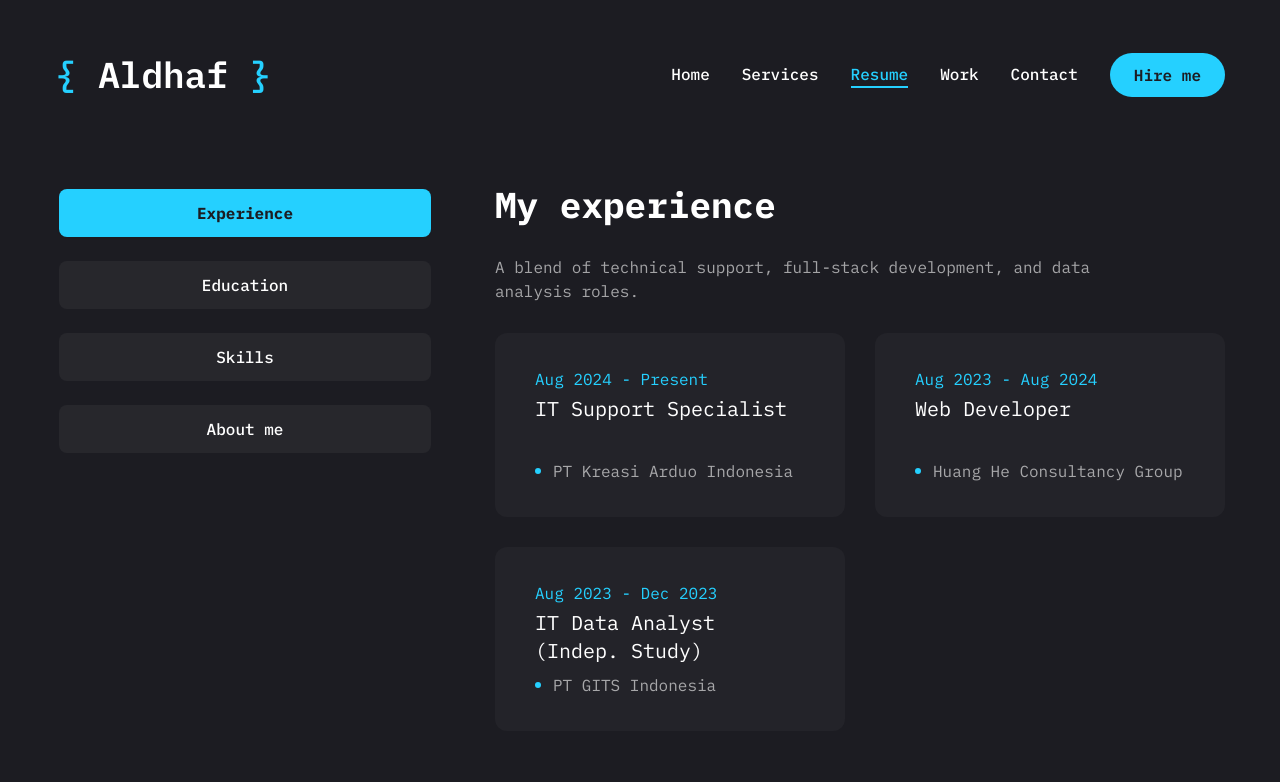
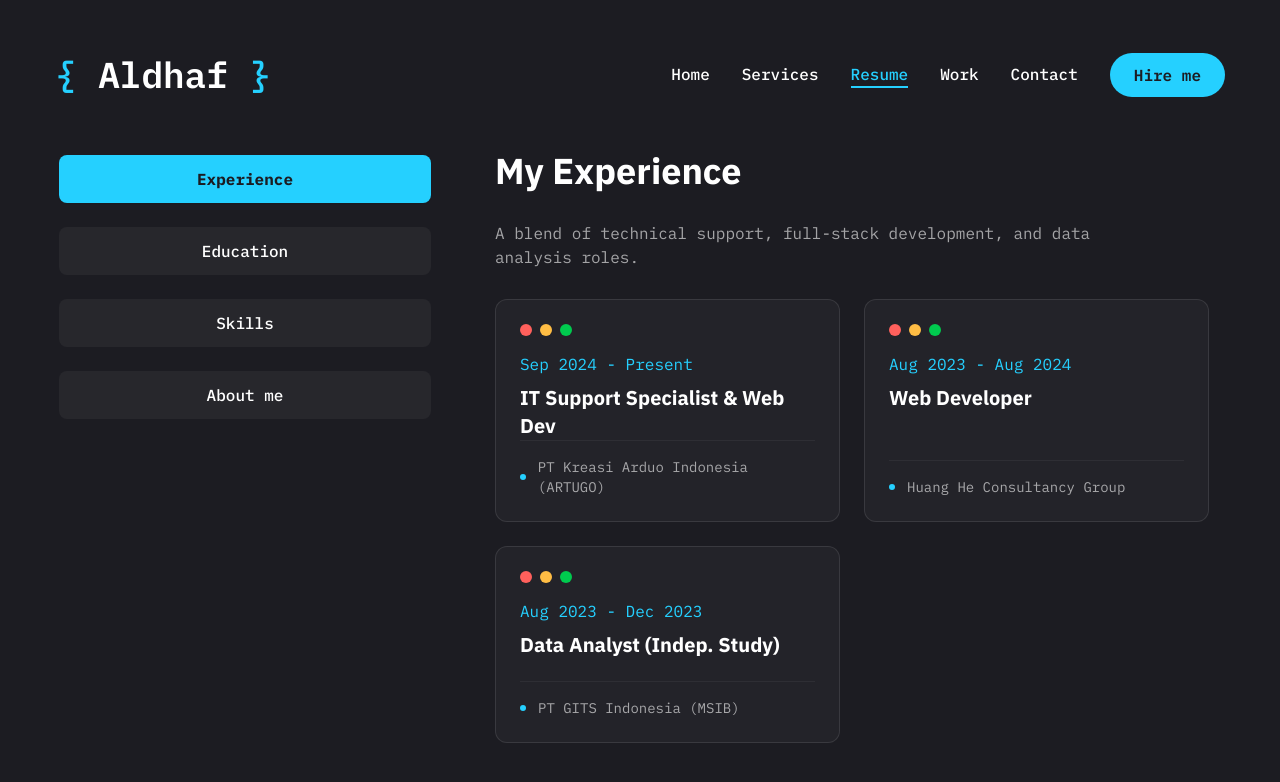
Before and after one commit to Aldhaf/aldhaf-portfolio, a Next.js app: page /resume in a window 1280 px wide. Shown: the top 782 px of the page. Built offline with nearby package versions, Linux system fonts and the light colour scheme.

Commit message:
"commit changes"

```diff
--- a/app/resume/page.jsx
+++ b/app/resume/page.jsx
@@ -11,7 +11,6 @@ import {
   FaPython,
   FaLinux,
   FaNodeJs,
-  FaDatabase, // General DB icon
 } from "react-icons/fa";
 
 import {
@@ -21,38 +20,36 @@ import {
   SiMysql,
   SiTableau,
   SiOdoo,
-  SiGooglelookerstudio,
   SiGoogleappsscript,
-  SiDocker
+  SiDocker,
 } from "react-icons/si";
 
-//about data
+// About Data (Bento Grid Version)
 const about = {
   title: "About Me",
   description:
-    "Informatics Engineering graduate with a GPA of 3.84 and over 1.5 years of professional experience. I bridge the gap between robust IT operations and modern software development, building scalable web apps while ensuring the infrastructure behind them runs seamlessly.",
+    "Informatics Engineering graduate bridging the gap between robust IT operations and modern software development. I build scalable applications while ensuring infrastructure reliability.",
   info: [
-    {fieldName: "Name", fieldValue: "Aldhaf Fadlilah"},
-    {fieldName: "Phone", fieldValue: "(+62) 877 7930 7421"},
-    {fieldName: "Experience", fieldValue: "1,5+ Years"},
-    {fieldName: "Address", fieldValue: "Bekasi, West Java"},
-    {fieldName: "Nationality", fieldValue: "Indonesia"},
-    {fieldName: "Email", fieldValue: "aldhaftims06@gmail.com"},
-    {fieldName: "Freelance", fieldValue: "Available"},
-    {fieldName: "Languages", fieldValue: "Indonesia(native), English(intermediate)"},
+    { fieldName: "Name", fieldValue: "Aldhaf Fadlilah" },
+    { fieldName: "Phone", fieldValue: "(+62) 877 7930 7421" },
+    { fieldName: "Experience", fieldValue: "1.5+ Years (Pro)" },
+    { fieldName: "Nationality", fieldValue: "Indonesia" },
+    { fieldName: "Email", fieldValue: "aldhaftims06@gmail.com" },
+    { fieldName: "Freelance", fieldValue: "Available" },
+    { fieldName: "Languages", fieldValue: "Indonesian, English" },
   ],
 };
 
-// experience data
+// Experience Data
 const experience = {
   icon: "/assets/resume/badge.svg",
-  title: "My experience",
+  title: "My Experience",
   description: "A blend of technical support, full-stack development, and data analysis roles.",
   items: [
     {
-      company: "PT Kreasi Arduo Indonesia",
-      position: "IT Support Specialist",
-      duration: "Aug 2024 - Present",
+      company: "PT Kreasi Arduo Indonesia (ARTUGO)",
+      position: "IT Support Specialist & Web Dev",
+      duration: "Sep 2024 - Present",
     },
     {
       company: "Huang He Consultancy Group",
@@ -60,67 +57,56 @@ const experience = {
       duration: "Aug 2023 - Aug 2024",
     },
     {
-      company: "PT GITS Indonesia",
-      position: "IT Data Analyst (Indep. Study)",
+      company: "PT GITS Indonesia (MSIB)",
+      position: "Data Analyst (Indep. Study)",
       duration: "Aug 2023 - Dec 2023",
     },
   ],
 };
 
-// education data
+// Education Data
 const education = {
   icon: "/assets/resume/cap.svg",
-  title: "My education",
-  description: "",
+  title: "My Education",
+  description: "Focused on Software Engineering, Data Science, and continuous learning.",
   items: [
+    {
+      institution: "Universitas YARSI",
+      degree: "Bachelor of Informatics Engineering",
+      duration: "2020 - 2024",
+    },
     {
       institution: "Kampus Merdeka (MSIB)",
       degree: "Certified Data Analyst",
       duration: "Aug 2023 - Dec 2023",
     },
-    {
-      institution: "Universitas Yarsi",
-      degree: "Bachelor of Informatics Engineering Graduate",
-      duration: "2020-2024",
-    },
   ],
 };
 
-// skills data
+// Skills Data
 const skills = {
-  title: "My skills",
-  description: "",
+  title: "My Skills",
+  description: "A comprehensive toolkit covering Fullstack Dev, Data Analytics, and IT Ops.",
   skillList: [
-    // Frontend & Languages
     { icon: <SiNextdotjs />, name: "Next.js" },
     { icon: <FaReact />, name: "React.js" },
     { icon: <FaLaravel />, name: "Laravel" },
     { icon: <SiTypescript />, name: "TypeScript" },
     { icon: <SiTailwindcss />, name: "Tailwind CSS" },
-    // Backend & CMS
     { icon: <FaNodeJs />, name: "Node.js" },
     { icon: <FaWordpress />, name: "WordPress" },
     { icon: <SiOdoo />, name: "Odoo ERP" },
-    // Data & Database
     { icon: <FaPython />, name: "Python" },
     { icon: <SiMysql />, name: "MySQL / SQL" },
     { icon: <SiTableau />, name: "Tableau" },
     { icon: <SiGoogleappsscript />, name: "Apps Script" },
-    // DevOps & Tools
     { icon: <FaLinux />, name: "Linux Admin" },
     { icon: <SiDocker />, name: "Docker" },
   ],
 };
 
 import { Tabs, TabsContent, TabsList, TabsTrigger } from "@/components/ui/tabs";
-
-import {
-  Tooltip,
-  TooltipContent,
-  TooltipProvider,
-  TooltipTrigger,
-} from "@/components/ui/tooltip";
-
+import { Tooltip, TooltipContent, TooltipProvider, TooltipTrigger } from "@/components/ui/tooltip";
 import { ScrollArea } from "@/components/ui/scroll-area";
 import { motion } from "framer-motion";
 
@@ -146,31 +132,38 @@ const Resume = () => {
             <TabsTrigger value="about">About me</TabsTrigger>
           </TabsList>
 
-          {/* content */}
+          {/* Content Area */}
           <div className="min-h-[70vh] w-full">
-            {/* experience */}
+
+            {/* EXPERIENCE TAB */}
             <TabsContent value="experience" className="w-full">
               <div className="flex flex-col gap-[30px] text-center xl:text-left">
-                <h3 className="text-4xl font-bold ">{experience.title}</h3>
+                <h3 className="text-4xl font-bold font-heading">{experience.title}</h3>
                 <p className="max-w-[600px] text-white/60 mx-auto xl:mx-0">
                   {experience.description}
                 </p>
-                <ScrollArea className="h-[400px]">
-                  <ul className="grid grid-cols-1 lg:grid-cols-2 gap-[30px]">
+                <ScrollArea className="h-[480px]">
+                  <ul className="grid grid-cols-1 lg:grid-cols-2 gap-6 pr-4">
                     {experience.items.map((item, index) => {
                       return (
                         <li
                           key={index}
-                          className="bg-[#232329] h-[184px] py-6 px-10 rounded-xl flex flex-col justify-center items-center lg:items-start gap-1"
+                          className="bg-[#232329] p-6 rounded-xl border border-white/10 hover:border-accent transition-all duration-300 group flex flex-col justify-between"
                         >
-                          <span className="text-accent ">{item.duration}</span>
-                          <h3 className="text-xl max-w-[260px] min-h-[60px] text-center lg:text-left">
+                          {/* Terminal Header */}
+                          <div className="flex gap-2 mb-4">
+                            <span className="w-3 h-3 rounded-full bg-[#ff605c] group-hover:bg-[#ff605c]/80 transition-colors" />
+                            <span className="w-3 h-3 rounded-full bg-[#ffbd44] group-hover:bg-[#ffbd44]/80 transition-colors" />
+                            <span className="w-3 h-3 rounded-full bg-[#00ca4e] group-hover:bg-[#00ca4e]/80 transition-colors" />
+                          </div>
+
+                          <span className="text-accent font-primary mb-2">{item.duration}</span>
+                          <h3 className="text-xl font-bold font-heading min-h-[50px]">
                             {item.position}
                           </h3>
-                          <div className="flex items-center gap-3 ">
-                            {/* dot */}
+                          <div className="flex items-center gap-3 mt-auto pt-4 border-t border-white/5">
                             <span className="w-[6px] h-[6px] rounded-full bg-accent"></span>
-                            <p className="text-white/60">{item.company}</p>
+                            <p className="text-white/60 text-sm">{item.company}</p>
                           </div>
                         </li>
                       );
@@ -180,29 +173,35 @@ const Resume = () => {
               </div>
             </TabsContent>
 
-            {/* education */}
+            {/* EDUCATION TAB */}
             <TabsContent value="education" className="w-full">
               <div className="flex flex-col gap-[30px] text-center xl:text-left">
-                <h3 className="text-4xl font-bold ">{education.title}</h3>
+                <h3 className="text-4xl font-bold font-heading">{education.title}</h3>
                 <p className="max-w-[600px] text-white/60 mx-auto xl:mx-0">
                   {education.description}
                 </p>
-                <ScrollArea className="h-[400px]">
-                  <ul className="grid grid-cols-1 lg:grid-cols-2 gap-[30px]">
+                <ScrollArea className="h-[480px]">
+                  <ul className="grid grid-cols-1 lg:grid-cols-2 gap-6 pr-4">
                     {education.items.map((item, index) => {
                       return (
                         <li
                           key={index}
-                          className="bg-[#232329] h-[184px] py-6 px-10 rounded-xl flex flex-col justify-center items-center lg:items-start gap-1"
+                          className="bg-[#232329] p-6 rounded-xl border border-white/10 hover:border-accent transition-all duration-300 group flex flex-col justify-between"
                         >
-                          <span className="text-accent ">{item.duration}</span>
-                          <h3 className="text-xl max-w-[260px] min-h-[60px] text-center lg:text-left">
+                          {/* Terminal Header */}
+                          <div className="flex gap-2 mb-4">
+                            <span className="w-3 h-3 rounded-full bg-[#ff605c] group-hover:bg-[#ff605c]/80" />
+                            <span className="w-3 h-3 rounded-full bg-[#ffbd44] group-hover:bg-[#ffbd44]/80" />
+                            <span className="w-3 h-3 rounded-full bg-[#00ca4e] group-hover:bg-[#00ca4e]/80" />
+                          </div>
+
+                          <span className="text-accent font-primary mb-2">{item.duration}</span>
+                          <h3 className="text-xl font-bold font-heading min-h-[50px]">
                             {item.degree}
                           </h3>
-                          <div className="flex items-center gap-3 ">
-                            {/* dot */}
+                          <div className="flex items-center gap-3 mt-auto pt-4 border-t border-white/5">
                             <span className="w-[6px] h-[6px] rounded-full bg-accent"></span>
-                            <p className="text-white/60">{item.institution}</p>
+                            <p className="text-white/60 text-sm">{item.institution}</p>
                           </div>
                         </li>
                       );
@@ -212,28 +211,29 @@ const Resume = () => {
               </div>
             </TabsContent>
 
-            {/* skills */}
+            {/* SKILLS TAB */}
             <TabsContent value="skills" className="w-full h-full">
               <div className="flex flex-col gap-[30px] h-[548px]">
                 <div className="flex flex-col gap-[30px] text-center xl:text-left">
-                  <h3 className="text-4xl font-bold ">{skills.title}</h3>
+                  <h3 className="text-4xl font-bold font-heading">{skills.title}</h3>
                   <p className="max-w-[600px] text-white/60 mx-auto xl:mx-0">
                     {skills.description}
                   </p>
                 </div>
-                <ul className="grid grid-cols-2 sm:grid-cols-3 md:grid-cols-4 gap-4 xl:gap-[30px]">
+                <ScrollArea className="h-[400px]">
+                  <ul className="grid grid-cols-2 sm:grid-cols-3 md:grid-cols-4 xl:grid-cols-5 gap-4 pr-4">
                     {skills.skillList.map((skill, index) => {
                       return (
                         <li key={index}>
                           <TooltipProvider delayDuration={100}>
                             <Tooltip>
-                            <TooltipTrigger className="w-full h-[150px] bg-[#232329] rounded-xl flex justify-center items-center group">
-                              <div className="text-6xl group-hover:text-accent transition-all duration-300">
+                              <TooltipTrigger className="w-full h-[120px] bg-[#232329] rounded-xl flex justify-center items-center border border-white/5 hover:border-accent transition-all duration-300 group hover:shadow-[0_0_20px_rgba(37,208,255,0.2)]">
+                                <div className="text-5xl group-hover:scale-110 group-hover:text-accent transition-all duration-300">
                                   {skill.icon}
                                 </div>
                               </TooltipTrigger>
                               <TooltipContent>
-                              <p className="capitalize">{skill.name}</p>
+                                <p className="capitalize font-primary">{skill.name}</p>
                               </TooltipContent>
                             </Tooltip>
                           </TooltipProvider>
@@ -241,34 +241,40 @@ const Resume = () => {
                       );
                     })}
                   </ul>
+                </ScrollArea>
               </div>
             </TabsContent>
 
-            {/* about me */}
-            <TabsContent
-              value="about"
-              className="w-full text-center xl:text-left"
-            >
+            {/* ABOUT ME TAB (Bento Grid) */}
+            <TabsContent value="about" className="w-full text-center xl:text-left">
               <div className="flex flex-col gap-[30px] h-[548px]">
-                <h3 className="text-4xl font-bold">{about.title}</h3>
+                <h3 className="text-4xl font-bold font-heading">{about.title}</h3>
                 <p className="max-w-[600px] text-white/60 mx-auto xl:mx-0">
                   {about.description}
                 </p>
-                <ul className="grid grid-cols-1 xl:grid-cols-2 gap-y-6 max-w-[620px] mx-auto xl:mx-0">
+                <ScrollArea className="h-[400px]">
+                  {/* Grid Bento Style untuk About Me */}
+                  <ul className="grid grid-cols-1 md:grid-cols-2 gap-4 pr-4">
                     {about.info.map((item, index) => {
                       return (
                         <li
                           key={index}
-                        className="flex items-center justify-center xl:justify-start gap-4"
+                          className="bg-[#232329] p-4 rounded-xl border border-white/5 hover:border-accent/50 transition-all flex flex-col justify-center gap-1"
                         >
-                        <span className="text-white/60">{item.fieldName}</span>
-                        <span className="text-xl">{item.fieldValue}</span>
+                          <span className="text-white/50 text-sm uppercase tracking-wider font-primary">
+                            {item.fieldName}
+                          </span>
+                          <span className="text-lg font-bold text-white">
+                            {item.fieldValue}
+                          </span>
                         </li>
                       );
                     })}
                   </ul>
+                </ScrollArea>
               </div>
             </TabsContent>
+
           </div>
         </Tabs>
       </div>
```
Also changed, not shown: app/services/page.jsx (+32 -18 lines). Lines whose indentation alone changed are shown as unchanged.
